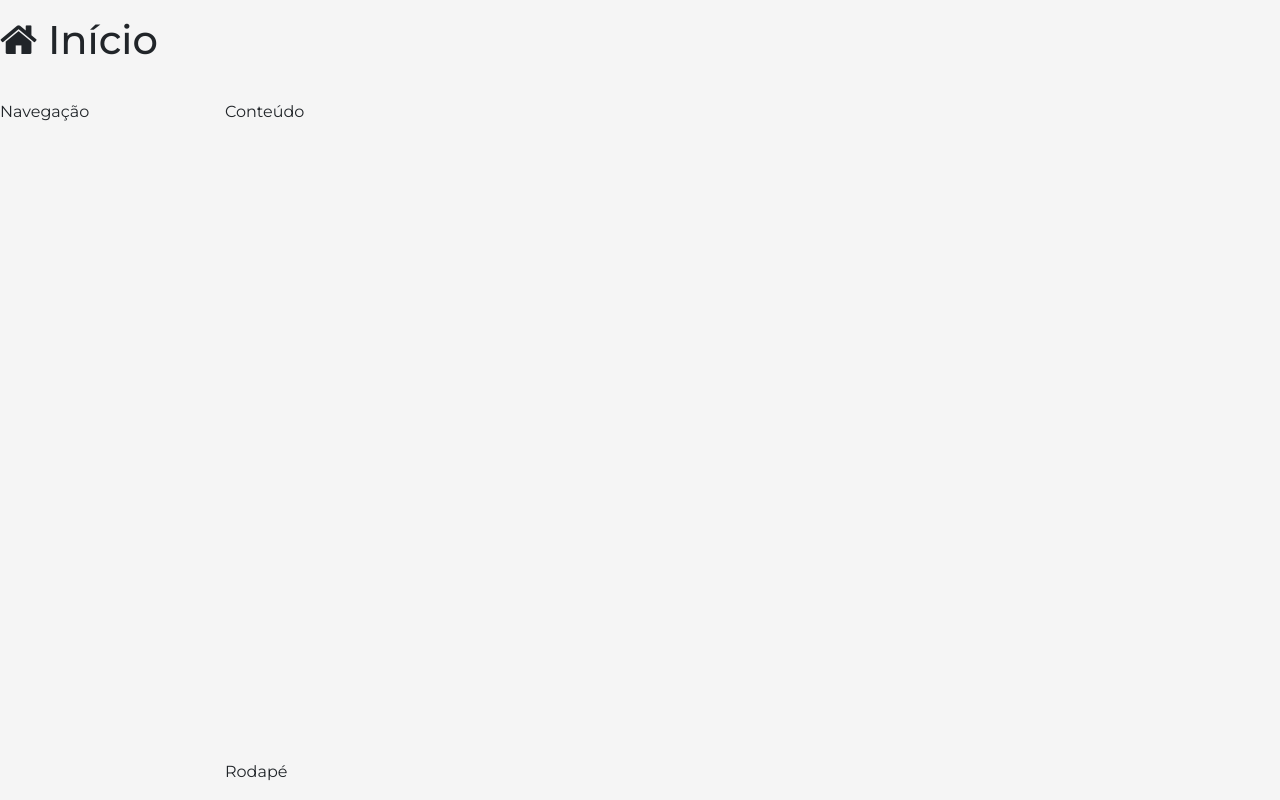
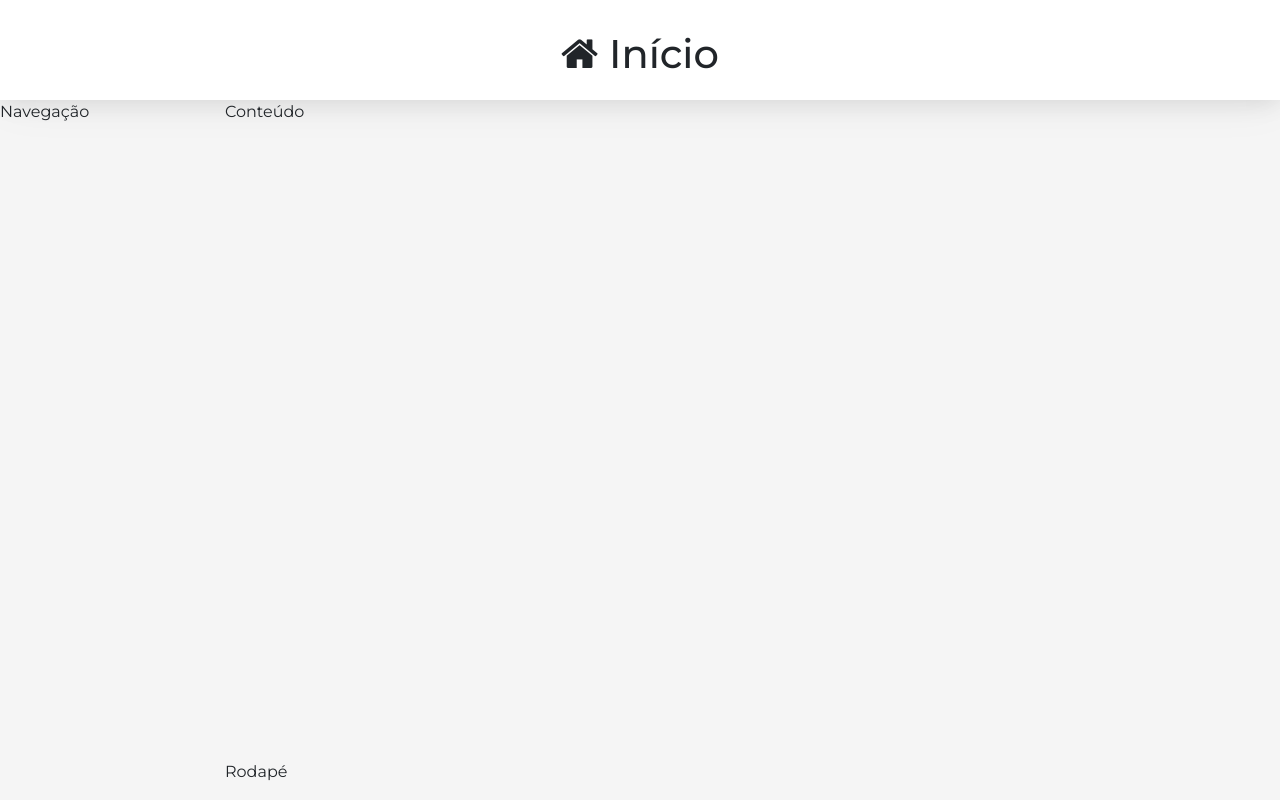
Before and after one commit to ArthurClemente/CrudEstoque, a React (Create React App) app in the folder frontend/: page / in a window 1280 px wide. Built offline with nearby package versions, Linux system fonts and the light colour scheme.

Commit message:
Implementado o estilo do header da aplicação.

```diff
--- a/frontend/src/components/template/Header.css
+++ b/frontend/src/components/template/Header.css
@@ -0,0 +1,9 @@
+header.header {
+    display: flex;
+    background-color: #FFF;
+    align-items: center;
+    justify-content: center;
+    overflow: hidden;
+    white-space: nowrap;
+    box-shadow: var(--shadow);
+}
```
